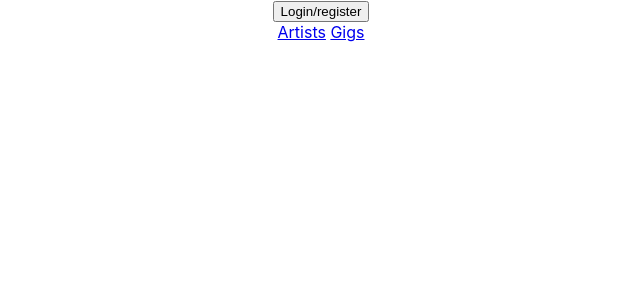
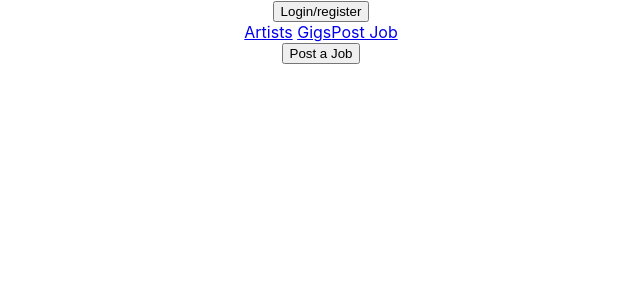
Before and after one commit to FelicityZhang/gig_agent, a React (Create React App) app in the folder client/: page /post_job in a window 1280 px wide. Shown: the top 300 px of the page, without its empty margins (319-959 px from the left). Built offline with nearby package versions, Linux system fonts and the light colour scheme; no server answers.

Commit message:
create post jobs

```diff
--- a/client/src/App.js
+++ b/client/src/App.js
@@ -10,12 +10,14 @@ import Register from './components/Register'
 import ShowArtists from './components/ShowArtists';
 import ShowGigs from './components/ShowGigs';
 import ShowGigItem from './components/ShowGigItem';
+import PostJob from './components/PostJob';
 
 import {
   loginUser,
   registerUser,
   showGigs,
-  showArtists
+  showArtists,
+  postJob
 } from './services/api-helper'
 
 
@@ -29,6 +31,10 @@ class App extends Component {
         email: "",
         password: ""
       },
+      postJobForm: {
+        name: '',
+        description: ''
+      },
       artists: [],
       gigItem: null,
       gigs: []
@@ -39,6 +45,8 @@ class App extends Component {
     this.handleLogin = this.handleLogin.bind( this )
     this.handleRegister = this.handleRegister.bind( this )
     this.handleLogout = this.handleLogout.bind( this )
+    this.addJob = this.addJob.bind( this );
+    this.handleFormChange = this.handleFormChange.bind( this );
     this.authHandleChange = this.authHandleChange.bind( this )
   }
 
@@ -102,7 +110,28 @@ class App extends Component {
     const gigs = await showGigs()
     this.setState( { gigs } )
   }
+  //------------------------PostJob-----------------------------------
+  async addJob() {
+    const newJob = await postJob( this.state.postJobForm )
+    this.setState( prevState => (
+      {
+        gigs: [ ...prevState.gigs, newJob ],
+        postJobForm: {
+          name: '',
+          description: ''
+        }
+      } ) )
+  }
 
+  handleFormChange( e ) {
+    const { name, value } = e.target
+    this.setState( prevState => ( {
+      postJobForm: {
+        ...prevState.postJobForm,
+        [ name ]: value
+      }
+    } ) )
+  }
 
   render() {
     return (
@@ -146,6 +175,15 @@ class App extends Component {
         <Route path="/gigs/:id" render={ () => (
           <ShowGigItem gigItem={ this.state.gigItem } />
         ) } />
+
+        <Link to="/post_job">Post Job</Link>
+        <Route path="/post_job" render={ () => (
+          <PostJob
+            gigs={ this.state.gigs }
+            handleChange={ this.handleFormChange }
+            handleSubmit={ this.addJob }
+            postJobForm={ this.state.postJobForm } />
+        ) } />
       </div >
     )
   }
--- /dev/null
+++ b/client/src/components/PostJob.jsx
@@ -0,0 +1,40 @@
+import React, { Component } from 'react'
+import { Link } from 'react-router-dom'
+import { withRouter } from 'react-router'
+
+export class PostJob extends Component {
+    constructor ( props ) {
+        super( props )
+        this.state = {
+            isAdd: false,
+        }
+    }
+
+    render() {
+
+        return (
+            <div>
+                { this.state.isAdd
+                    ?
+                    <div>
+                        <form onSubmit={ ( e ) => {
+                            e.preventDefault()
+                            this.props.handleSubmit()
+                            this.setState( { isAdd: false } )
+                        } }>
+                            Name: <input name="name" type='text' value={ this.props.postJobForm.name } onChange={ this.props.handleChange } />
+                            Description: <input name="description" type='text' value={ this.props.postJobForm.description } onChange={ this.props.handleChange } />
+                            <button>Submit</button>
+                        </form>
+                    </div>
+                    :
+                    <button onClick={ () => {
+                        this.setState( { isAdd: true } )
+                    } }>Post a Job</button>
+                }
+
+            </div>
+        )
+    }
+}
+export default withRouter( PostJob );
--- a/client/src/services/api-helper.js
+++ b/client/src/services/api-helper.js
@@ -24,7 +24,7 @@ export const showGigItem = ( id ) => {
         .catch( e => e )
 }
 
-export const postGig = ( item ) => {
+export const postJob = ( item ) => {
     const opts = {
         method: 'POST',
         body: JSON.stringify( item ),
```
